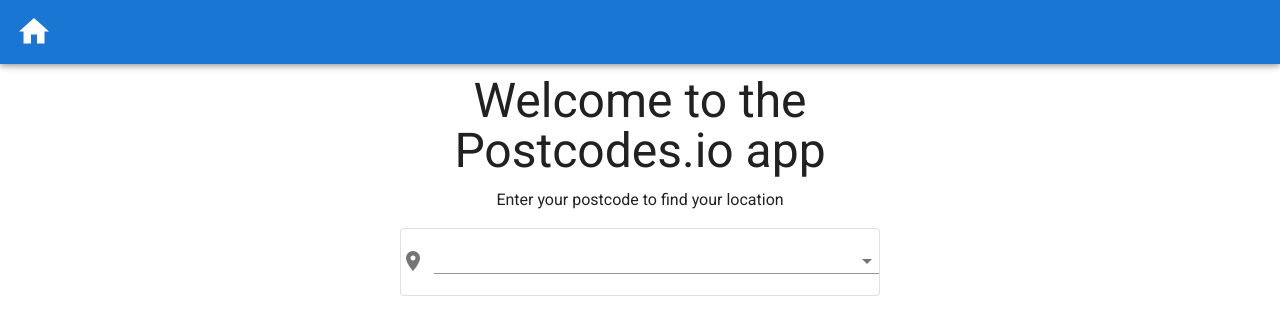
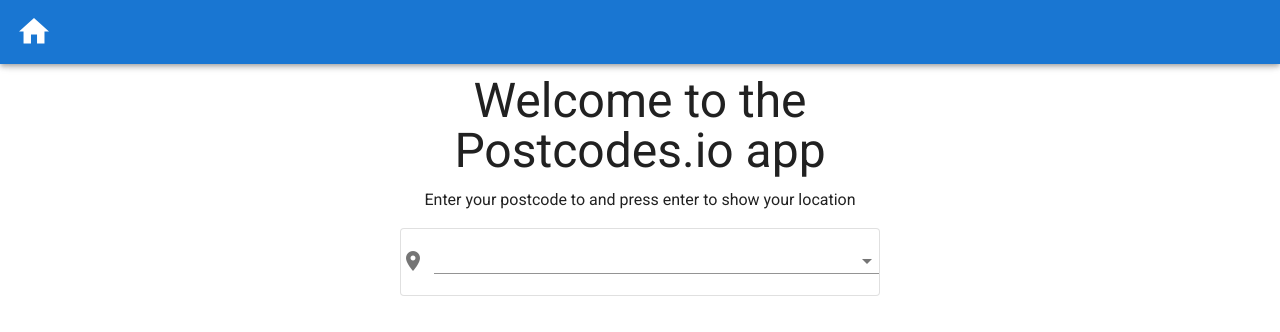
Before and after one commit to presencewebdesign/postcode, a Vue app: page / in a window 1280 px wide. Shown: the top 332 px of the page. Built offline with nearby package versions, Linux system fonts and the light colour scheme.

Commit message:
change message

```diff
--- a/src/components/PostCodeSearch.vue
+++ b/src/components/PostCodeSearch.vue
@@ -7,7 +7,7 @@
           Postcodes.io app
         </h1>
         <p class="subheading font-weight-regular">
-          Enter your postcode to find your location
+          Enter your postcode to and press enter to show your location
         </p>
         <v-card class="mx-auto" max-width="480" outlined>
           <v-combobox
```
